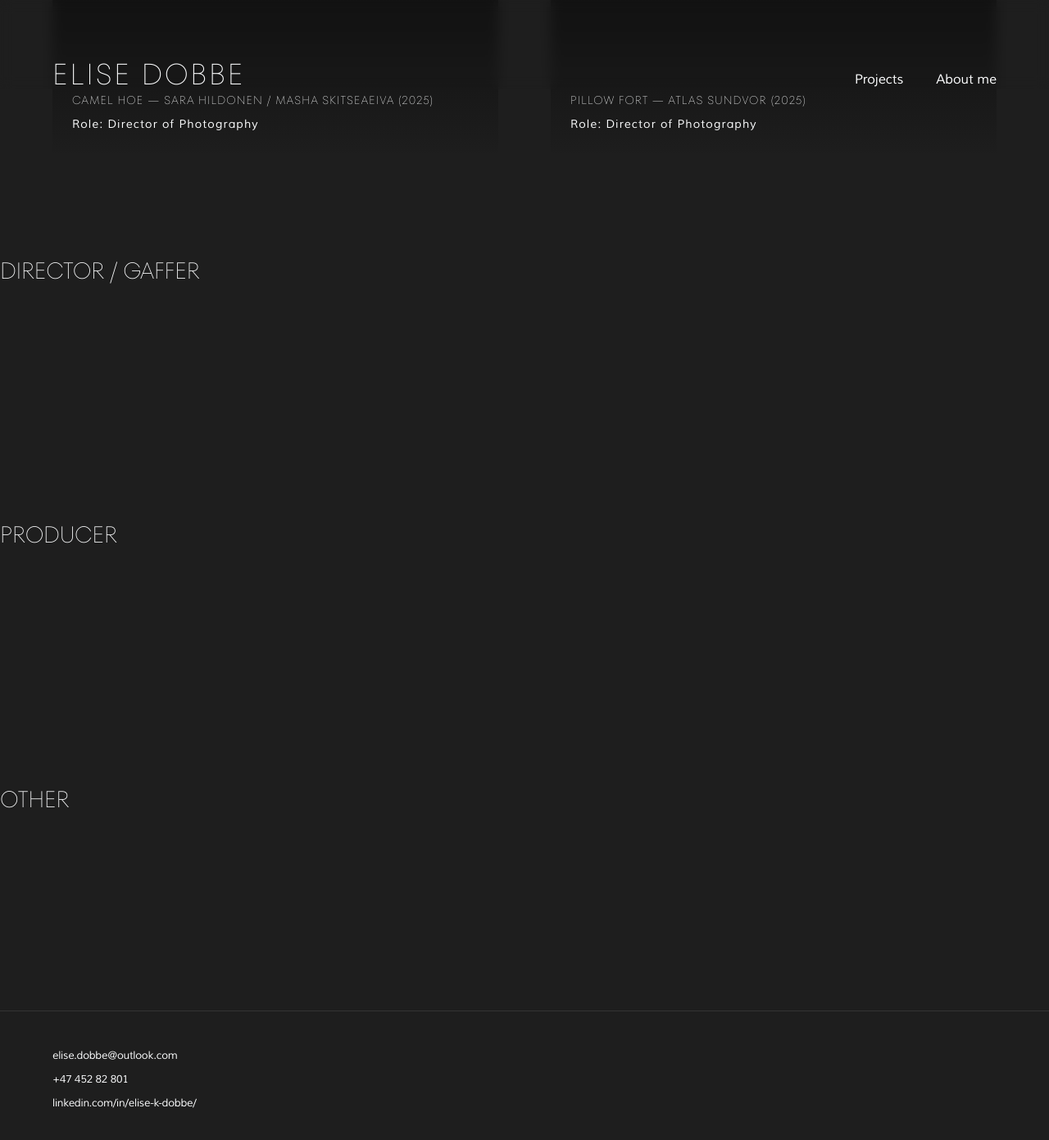
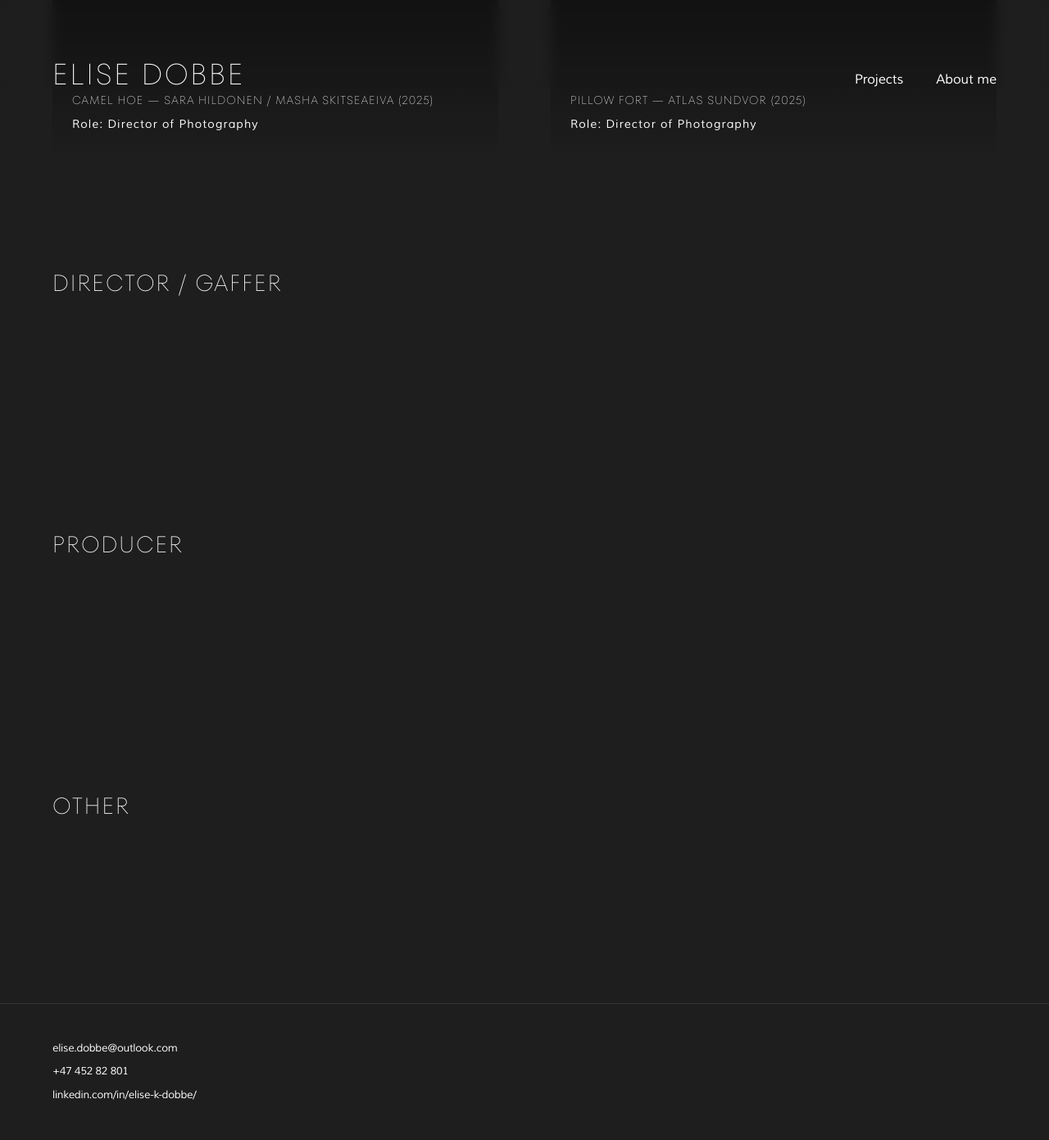
Before and after one commit to elisedobbe/portfolio, an MkDocs documentation site: the page built from docs/projects.md, in a window 1280 px wide and 1400 px high, scrolled down 268 px. Shown: the top 1391 px of the window at 82% size. Built offline with MkDocs 1.6.1 and Material for MkDocs 9.7.7, drawn with Linux system fonts in a browser that asks for light colours.

Commit message:
Update extra.css

```diff
--- a/docs/assets/styles/extra.css
+++ b/docs/assets/styles/extra.css
@@ -696,3 +696,16 @@ body:has(.home-hero) .md-tabs__item:first-child .md-tabs__link {
   opacity: 0 !important;
   pointer-events: none !important;
 }
+
+/* Kategori-overskrifter på projects-siden */
+.projects-category {
+  font-family: "TT Fors", sans-serif !important;
+  font-weight: 300 !important;
+  font-style: normal !important;
+  font-size: 28px !important;
+  letter-spacing: 1.96px !important;
+  text-transform: uppercase !important;
+  color: var(--fg) !important;
+  padding: 60px var(--edge) 0 !important;
+  margin: 0 !important;
+}
```
